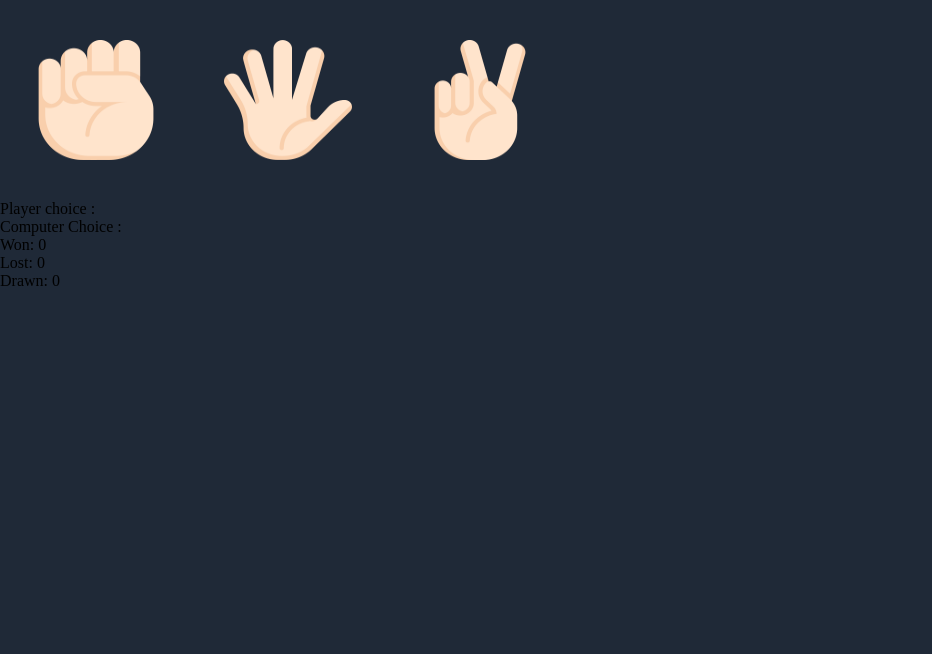
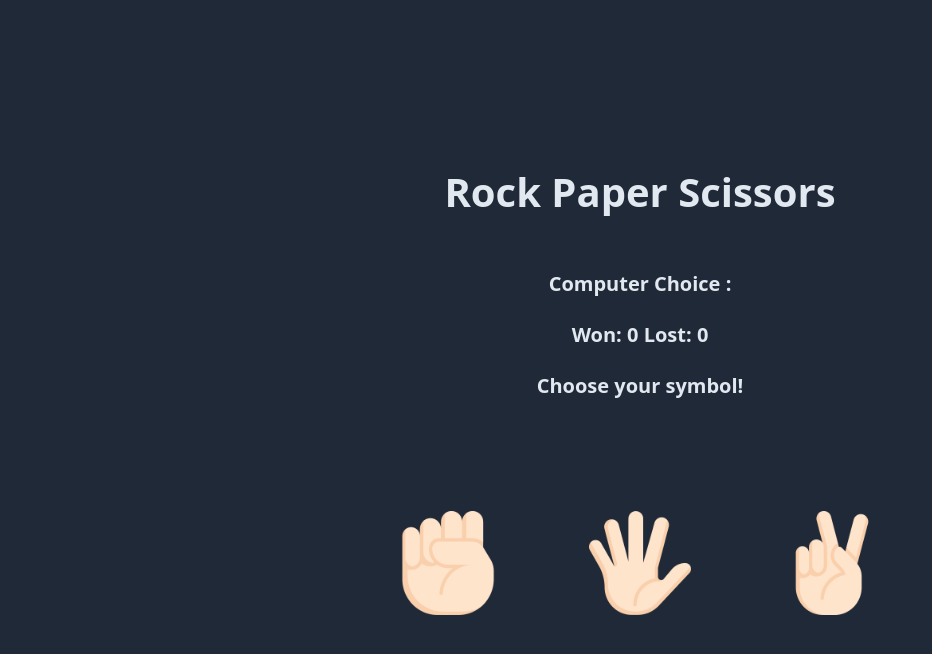
Before and after one commit to svenrisse/React-Paper-Scissors, a React (Vite) app: page / in a window 1280 px wide. Shown: the top 654 px of the page, without its empty margins (0-932 px from the left). Built offline with nearby package versions, Linux system fonts and the light colour scheme.

Commit message:
added styling and added header

```diff
--- a/src/App.jsx
+++ b/src/App.jsx
@@ -7,7 +7,7 @@ function App() {
   const [score, setScore] = useState({
     won: 0,
     lost: 0,
-    drawn: 0,
+    message: "Choose your symbol!"
   });
 
   function handlePlayerButton(value) {
@@ -29,7 +29,8 @@ function App() {
         setScore(prevScore => {
           return {
             ...prevScore,
-            won: prevScore.won + 1
+            won: prevScore.won + 1,
+            message: `${playerChoice} beats ${computerChoice}. You won!`
           }
         })
         break
@@ -39,7 +40,7 @@ function App() {
         setScore(prevScore => {
           return {
             ...prevScore,
-            drawn: prevScore.drawn + 1
+            message: `You both chose ${playerChoice}. It's a draw!`
           }
         })
         break
@@ -49,7 +50,8 @@ function App() {
         setScore(prevScore => {
           return {
             ...prevScore,
-            lost: prevScore.lost + 1
+            lost: prevScore.lost + 1,
+            message: `${playerChoice} loses against ${computerChoice}. You lost!`
           }
         })
         break
@@ -58,12 +60,11 @@ function App() {
 
   return (
     <div className="app-container">
+      <h1>Rock Paper Scissors</h1>
+      <div className="app-computer_choice">Computer Choice : {computerChoice}</div>
+      <div className="app-score">Won: {score.won} Lost: {score.lost}</div>
+      <div className="app-score_message">{score.message}</div>
       <Playerbuttons handleClick={handlePlayerButton} />
-      <div>Player choice : {playerChoice}</div>
-      <div>Computer Choice : {computerChoice}</div>
-      <div>Won: {score.won} </div>
-      <div>Lost: {score.lost} </div>
-      <div>Drawn: {score.drawn} </div>
     </div>
   );
 }
--- a/src/components/Playerbuttons.css
+++ b/src/components/Playerbuttons.css
@@ -2,11 +2,12 @@
     display: flex;
     align-self: center;
     justify-self: center;
+    margin-top: 5vh;
 }
 
 img {
-    height: 15vh;
-    width: 10vw;
+    height: 13vh;
+    width: 8vw;
 }
 
 .symbol {
@@ -36,3 +37,13 @@ img {
 #scissors:active {
     background-color: #c7d2fe;
 }
+
+@media only screen and (max-width: 600px) {
+    img {
+        width: 20vw;
+    }
+    .symbol {
+        height: 20vh;
+        width: 33vw;
+    }
+}
--- a/src/main.css
+++ b/src/main.css
@@ -4,4 +4,16 @@ body {
     margin: 0;
     background-color: #1f2937;
     display: flex;
+    justify-content: center;
+    align-items: center;
+    font-size: 20px;
+    font-weight: 600;
+    font-family: system-ui, -apple-system, BlinkMacSystemFont, 'Segoe UI', Roboto, Oxygen, Ubuntu, Cantarell, 'Open Sans', 'Helvetica Neue', sans-serif;
+    color: #e2e8f0;
 }
+
+.app-container {
+    display: grid;
+    grid-gap: 3vh;
+    text-align: center;
+}
```
